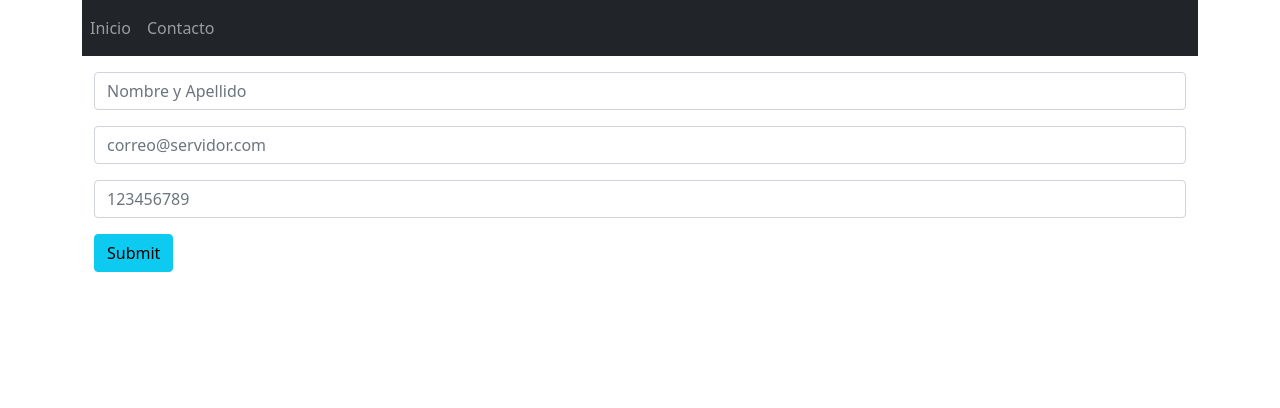
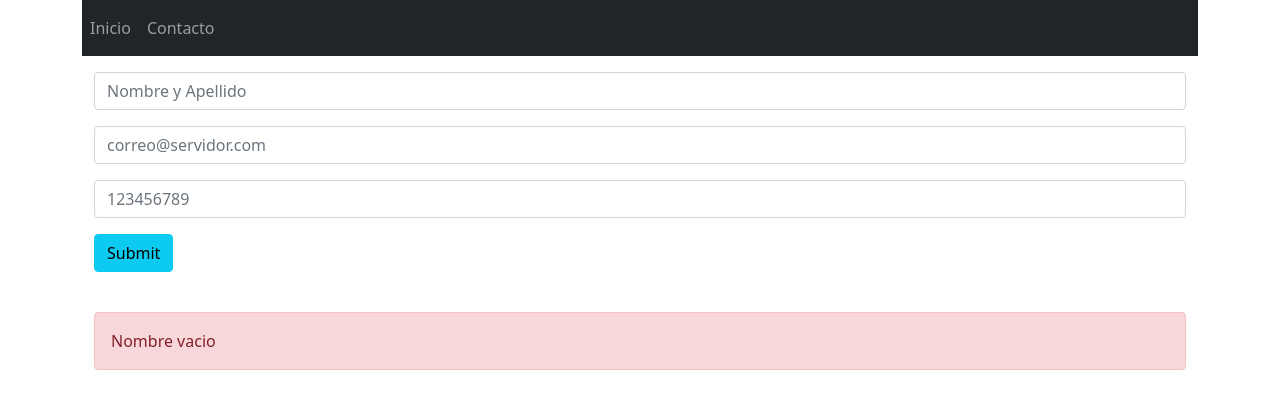
Before and after one commit to HermitsTeam/HermitsTeam.github.io, a React (Create React App) app in the folder portfolio_hermits/: page /contact in a window 1280 px wide. Shown: the top 408 px of the page. Built offline with nearby package versions, Linux system fonts and the light colour scheme.

Commit message:
added error alert in form

```diff
--- a/portfolio_hermits/src/components/Contact.jsx
+++ b/portfolio_hermits/src/components/Contact.jsx
@@ -29,6 +29,17 @@ const Contact = () => {
 
                 <input className="btn btn-info btn-block mb-3" type="submit" />
 
+                {
+                    nombre.trim() === '' ?
+                    (
+                        <div>
+                            <p className='alert alert-danger mt-4'>Nombre vacio</p>
+                        </div>
+                    )
+                    :
+                    ( <span> </span> )
+                }
+
             </form>
         </div>
     )
```
